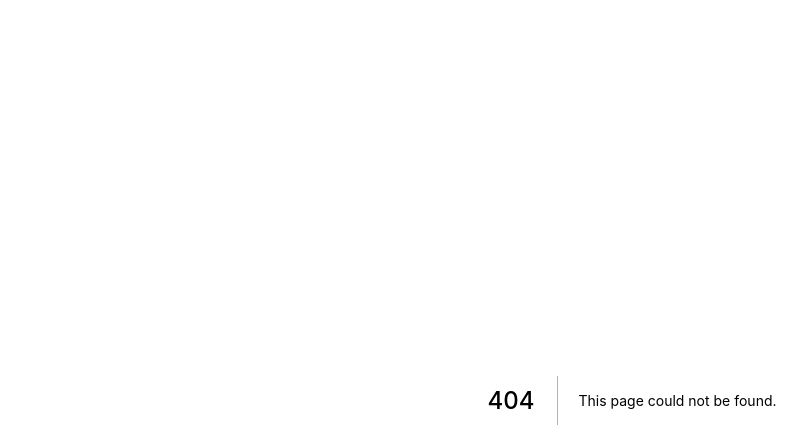
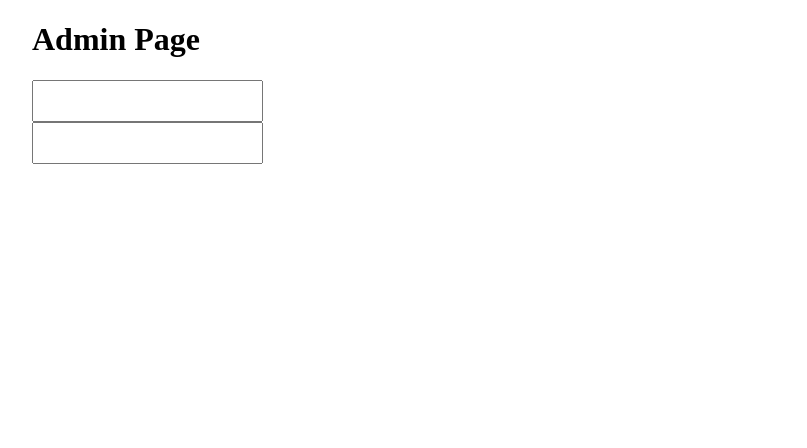
Before and after one commit to postal286/server-side-render, a Next.js app: page /admin in a window 1280 px wide. Before the commit this address had no page. Shown: the top 448 px of the page, without its empty margins (8-815 px from the left). Built offline with nearby package versions, Linux system fonts and the light colour scheme.

Commit message:
add admin page

```diff
--- /dev/null
+++ b/components/Container.js
@@ -0,0 +1,11 @@
+const styles = {
+  margin: '20px auto',
+  width: '1200px',
+  textAling: 'center'
+};
+
+export default (props) => (
+  <div style={styles}>
+    {props.children}
+  </div>
+);
--- a/package.json
+++ b/package.json
@@ -5,11 +5,14 @@
   "license": "MIT",
   "dependencies": {
     "express": "^4.16.2",
+    "isomorphic-unfetch": "^2.0.0",
     "next": "^5.0.0",
     "react": "^16.2.0",
     "react-dom": "^16.2.0"
   },
   "scripts": {
-    "dev": "node server.js"
+    "dev": "node server.js",
+    "build": "next build",
+    "start": "next start -p $PORT"
   }
 }
--- /dev/null
+++ b/pages/admin.js
@@ -0,0 +1,26 @@
+import { Component } from 'react';
+import Container from '../components/Container';
+
+const styles = {
+  padding: '10px',
+  fontSize: '16px',
+  display: 'block'
+};
+
+class Admin extends Component {
+  render() {
+    return (
+      <Container>
+        <div>
+          <h1>Admin Page</h1>
+          <div>
+            <input type="text" style={styles}/>
+            <input type="password" style={styles}/>
+          </div>
+        </div>
+      </Container>
+    );
+  }
+};
+
+export default Admin;
--- a/server.js
+++ b/server.js
@@ -11,7 +11,7 @@ app.prepare()
 
     server.get('/p/:id', (req, res) => {
       const actualPage = '/post';
-      const queryParams = { title: req.params.id };
+      const queryParams = { id: req.params.id };
       app.render(req, res, actualPage, queryParams);
     });
 
```
Also changed, not shown: pages/index.js (+25 -3 lines), pages/post.js (+16 -10 lines), 1 other file (tests, documents, lock files or other folders).
